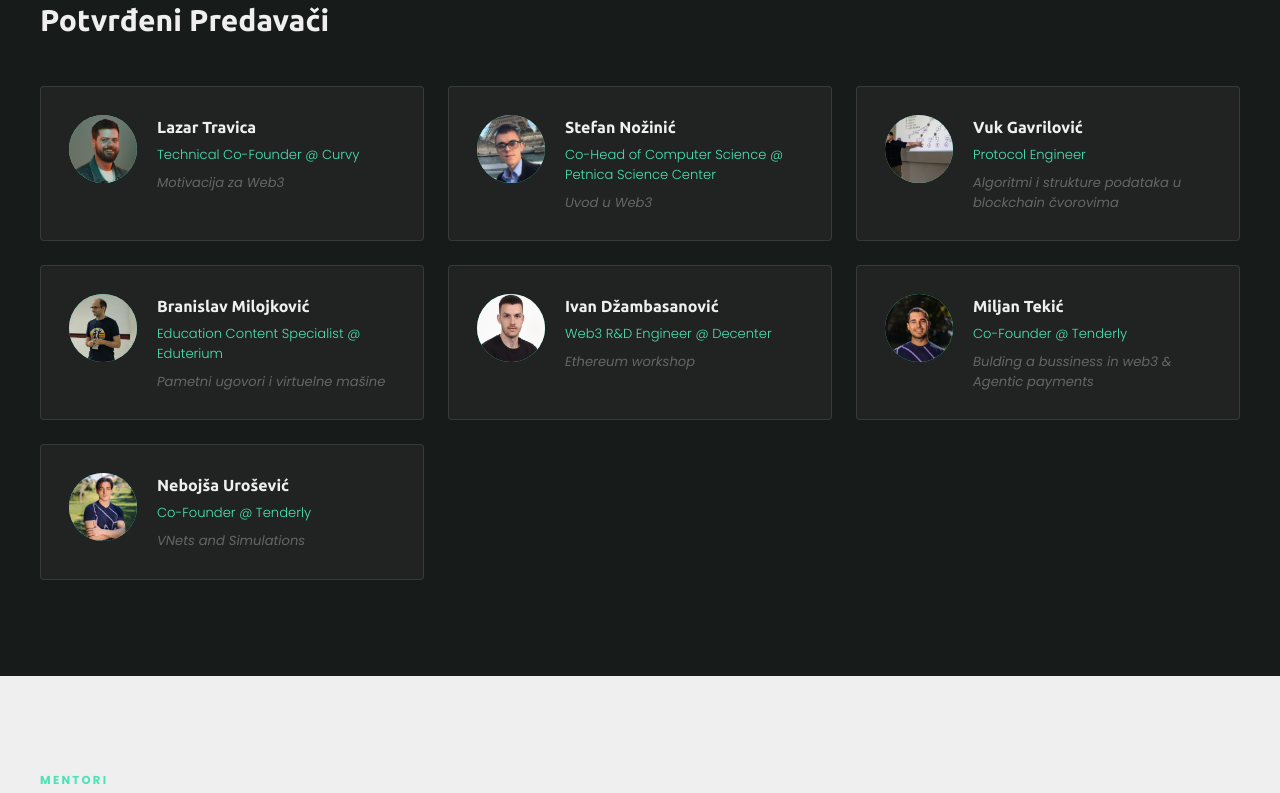
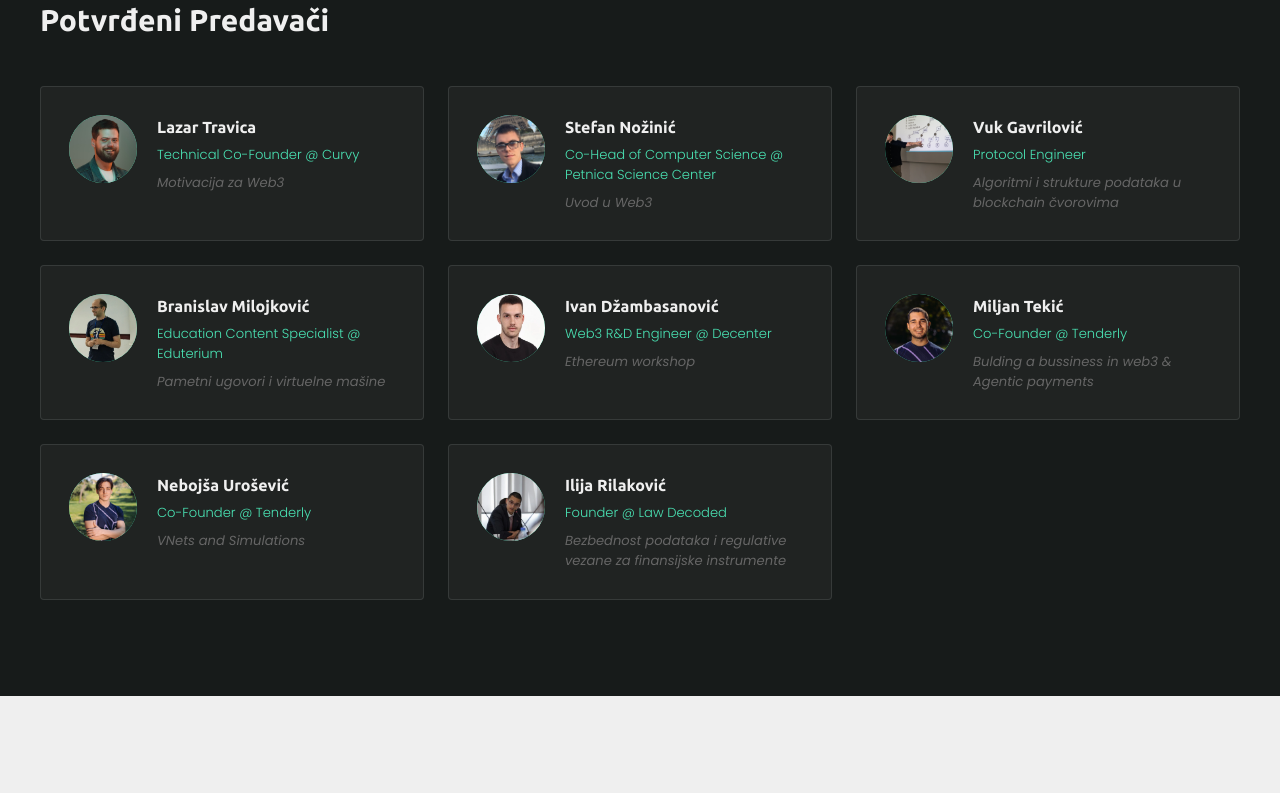
Before and after one commit to Imafikus/web3kamp, a React (Vite) app: page / in a window 1280 px wide. Shown: the part 5384-6177 px from the top of the page. Built offline with nearby package versions, Linux system fonts and the light colour scheme.

Commit message:
Add law decoded

```diff
--- a/src/components/Speakers.jsx
+++ b/src/components/Speakers.jsx
@@ -6,7 +6,7 @@ const speakers = [
   { name: 'Ivan Džambasanović',      role: 'Web3 R&D Engineer @ Decenter',                                topic: 'Ethereum workshop',                                photo: '/images/speakers/ivan-dzambasanovic.jpg' },
   { name: 'Miljan Tekić',        role: 'Co-Founder @ Tenderly',                                       topic: 'Bulding a bussiness in web3 & Agentic payments',                             photo: '/images/speakers/miljan-tekic.jpeg' },
   { name: 'Nebojša Urošević',       role: 'Co-Founder @ Tenderly',                                   topic: 'VNets and Simulations',                                          photo: '/images/speakers/nebojsa-urosevic.jpg' },
-  // { name: 'Marko Veniger',        role: 'R&D Engineer @ Tenderly',                             topic: 'Upravljanje blockchain ključevima',                    photo: '/images/speakers/marko-veniger.jpg' },
+  { name: 'Ilija Rilaković',        role: 'Founder @ Law Decoded',                             topic: 'Bezbednost podataka i regulative vezane za finansijske instrumente',                    photo: '/images/speakers/ilija-rilakovic.jpg' },
   // { name: 'Marko Vukolić',        role: 'Co-Founder and CEO @ Bitcoin Scaling Labs',           topic: 'Bitcoin i blockchain: kako i zašto?',                  photo: '/images/speakers/marko-vukolic.jpg' },
   // { name: 'Luka Ćirić',           role: 'City Lead Novi Sad @ Superteam Balkan',              topic: 'Solana: Zero to Hero',                                photo: '/images/speakers/luka-ciric.jpg' },
   // { name: 'Ognjen Aleksić',       role: 'Blockchain developer @ Ceres Solutions',              topic: 'Rust meets DeFi',                                     photo: '/images/speakers/ognjen-aleksic.jpg' },
--- a/src/components/Sponsors.jsx
+++ b/src/components/Sponsors.jsx
@@ -11,6 +11,7 @@ const friends = [
   { name: 'Netokracija',      url: 'https://www.netokracija.rs/', logo: '/images/friends/friend-netokracija.png' },
   { name: 'Fondacija Petlja',      url: 'https://www.petlja.org/', logo: '/images/friends/friend-petlja.svg' },
   { name: 'Garaža',      url: 'https://garaza.org/', logo: '/images/friends/friend-garaza.svg' },
+  { name: 'Law Decoded',      url: 'https://lawdecoded.io/', logo: '/images/friends/friend-lawdecoded.png' },
 ]
 
 export default function Sponsors() {
```
